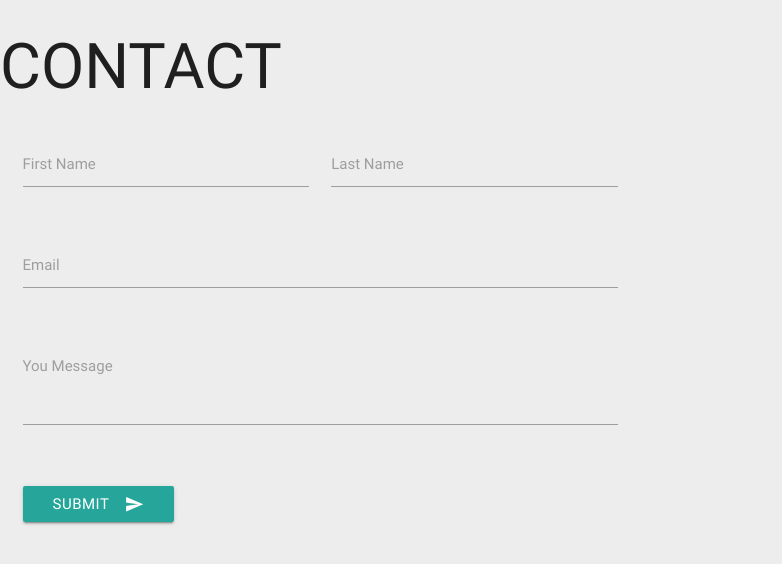
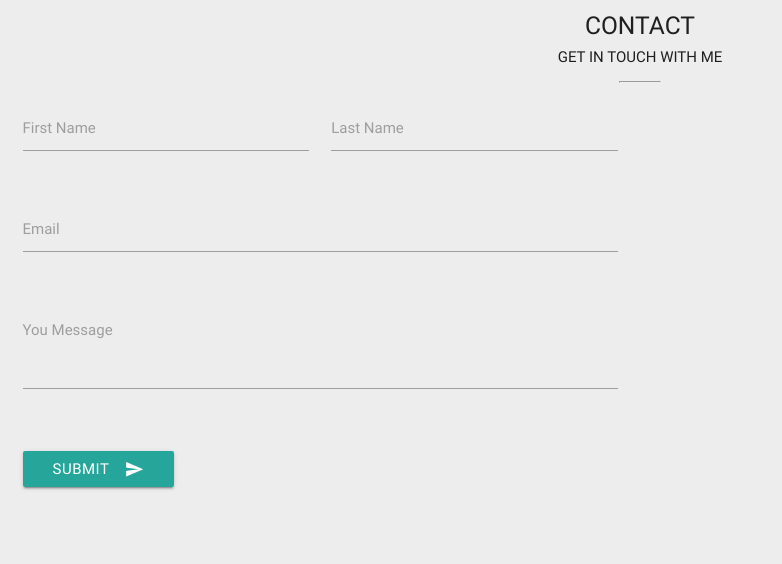
Before and after one commit to mili01gm/portfolio-materialize, a plain HTML site: page index.html in a window 1280 px wide. Shown: the whole page, without its empty margins (0-782 px from the left). Drawn offline with Linux system fonts and the light colour scheme.

Commit message:
formulario finalizado

```diff
--- a/index.html
+++ b/index.html
@@ -11,8 +11,12 @@
 </head>
 <body>
   <section class="row">
-    <div class="flow-text">
-      <h1>CONTACT</h1>
+    <div class="center col s12">
+      <div class="col s12 m12">
+        <h5>CONTACT</h1>
+        <h6>GET IN TOUCH WITH ME</p>
+        <hr width="40px">
+      </div>
     </div>
     <form class="col s12 m6">
       <div class="row">
```
